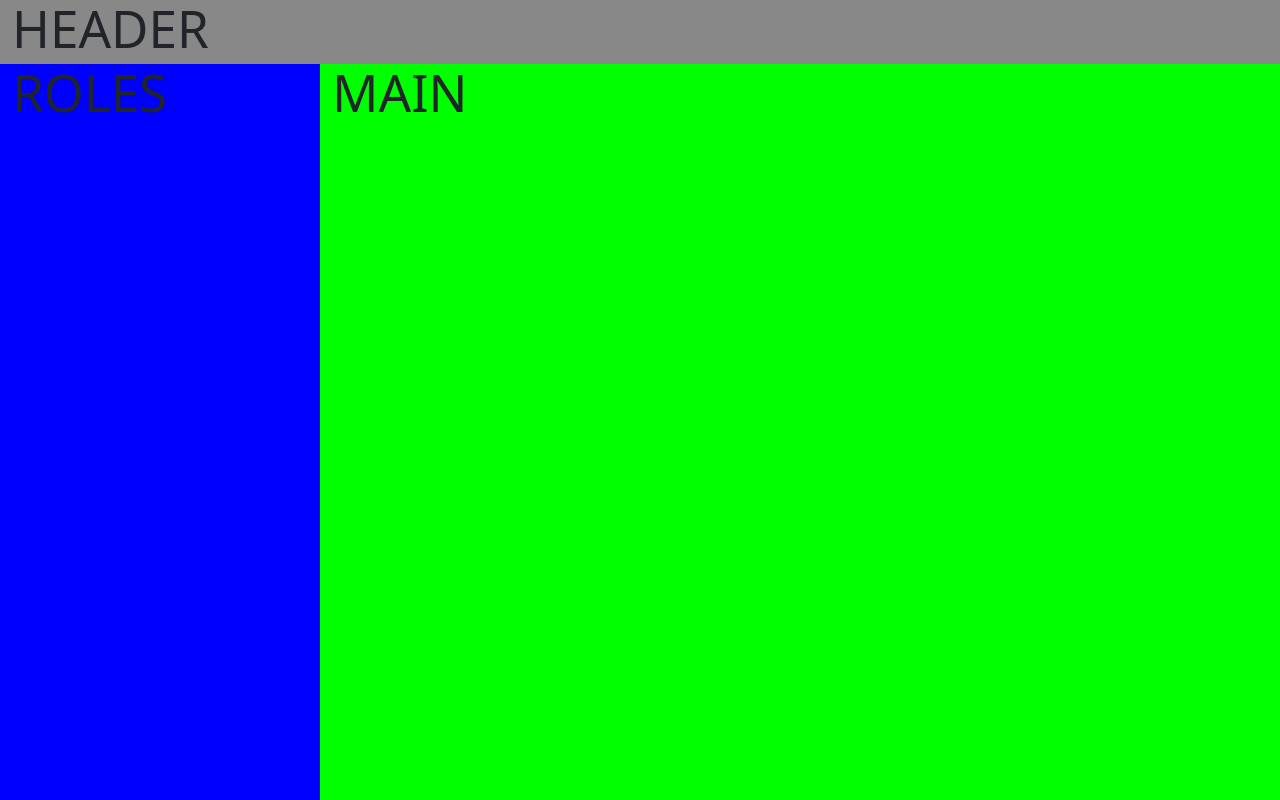
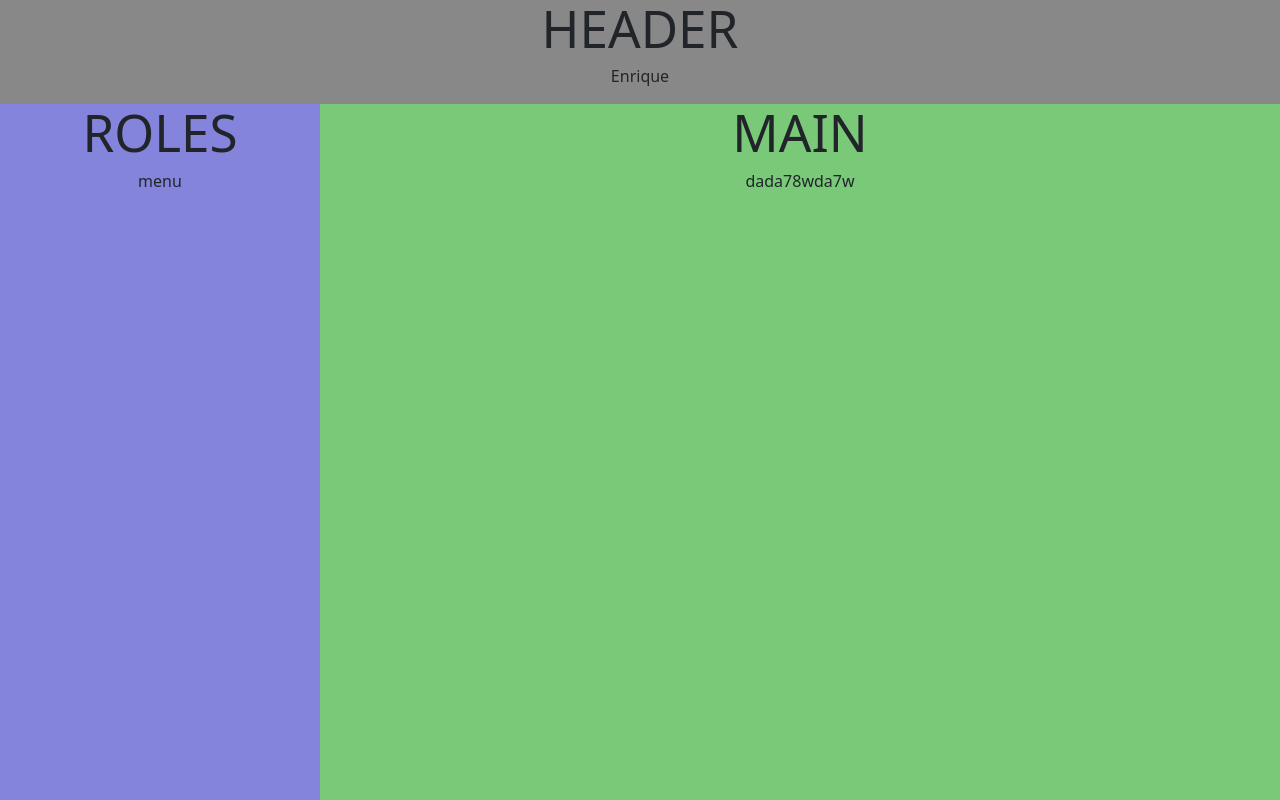
Before and after one commit to crrsk/eportfolio_dashboard_g2, a React (Vite) app: page / in a window 1280 px wide. Shown: the top 800 px of the page. Built offline with nearby package versions, Linux system fonts and the light colour scheme.

Commit message:
dashboard

```diff
--- a/src/App.css
+++ b/src/App.css
@@ -1,13 +1,15 @@
-
+h1,p{
+   text-align: center;
+}
 .cabecera{
   background-color: #888;
 }
 .sideBar{
-  background-color: blue;
+  background-color: rgb(132, 132, 221);
   min-height: 1500px;
 }
 .main{
-  background-color: lime;
+  background-color: rgb(121, 201, 121);
   min-height: 1500px;
 
 }
--- a/src/App.jsx
+++ b/src/App.jsx
@@ -26,7 +26,7 @@ function App() {
             <SideBar menu={menu}/>
           </div>
           <div className='col-9 main'>
-            <Main token={token}/>
+            <Main token={token} />
           </div>
         </div>
       </div>
--- a/src/componentes/Cabecera.jsx
+++ b/src/componentes/Cabecera.jsx
@@ -6,6 +6,7 @@ function Cabecera(props) {
     <>
       <header>
             <h1>HEADER</h1>
+            <p>{props.usuario}</p>
       </header>
     </>
   )
--- a/src/componentes/Main.jsx
+++ b/src/componentes/Main.jsx
@@ -4,6 +4,7 @@ function Main(props) {
   return (
     <main>
         <h1>MAIN</h1>
+        <p>{props.token}</p>
     </main>
 
   )
--- a/src/componentes/SideBar.jsx
+++ b/src/componentes/SideBar.jsx
@@ -5,7 +5,7 @@ function SideBar(props) {
 
      <div>
         <h1>ROLES</h1>
-        <p>{props.usuario}</p>
+        <p>{props.menu}</p>
      </div>
 
   )
--- a/src/index.css
+++ b/src/index.css
@@ -14,6 +14,8 @@ h1 {
   font-size: 3.2em;
   line-height: 1.1;
 }
+
+
 
 button {
   border-radius: 8px;
```
Also changed, not shown: 1 other file (tests, documents, lock files or other folders).
